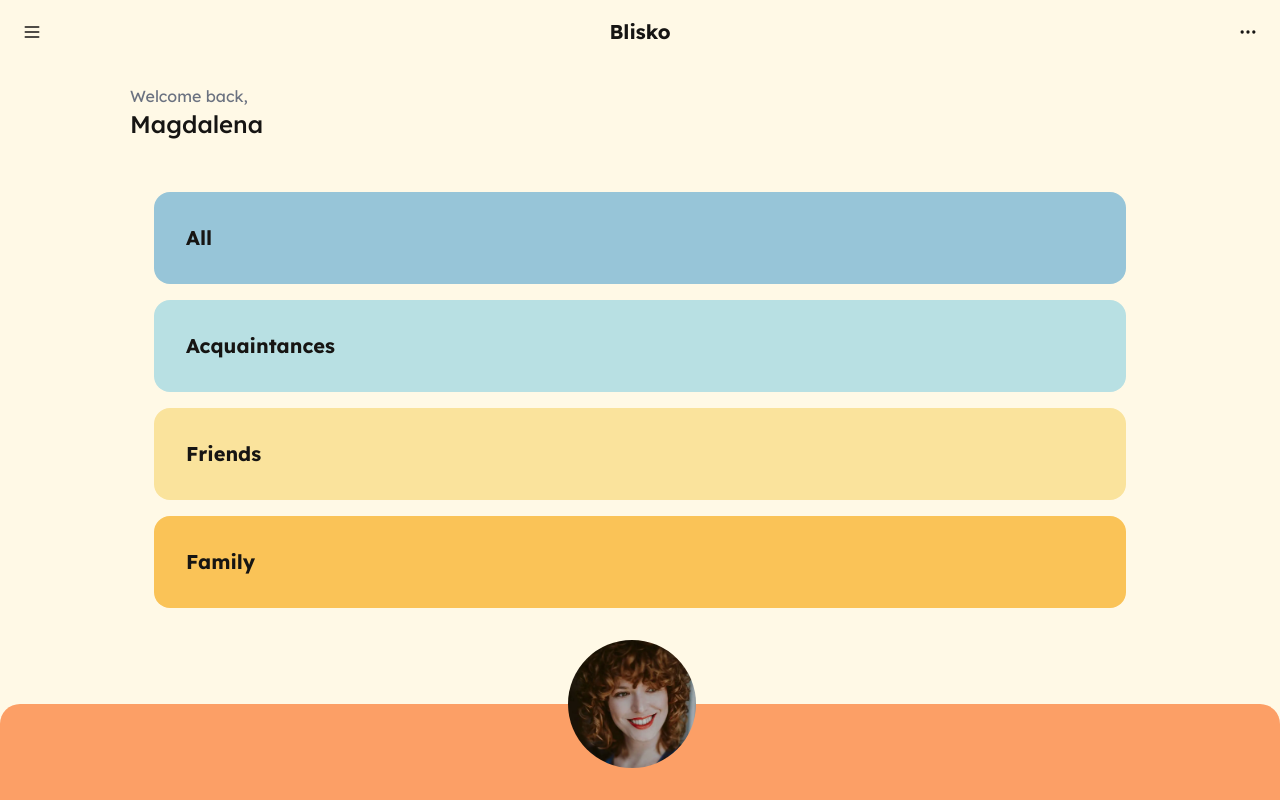
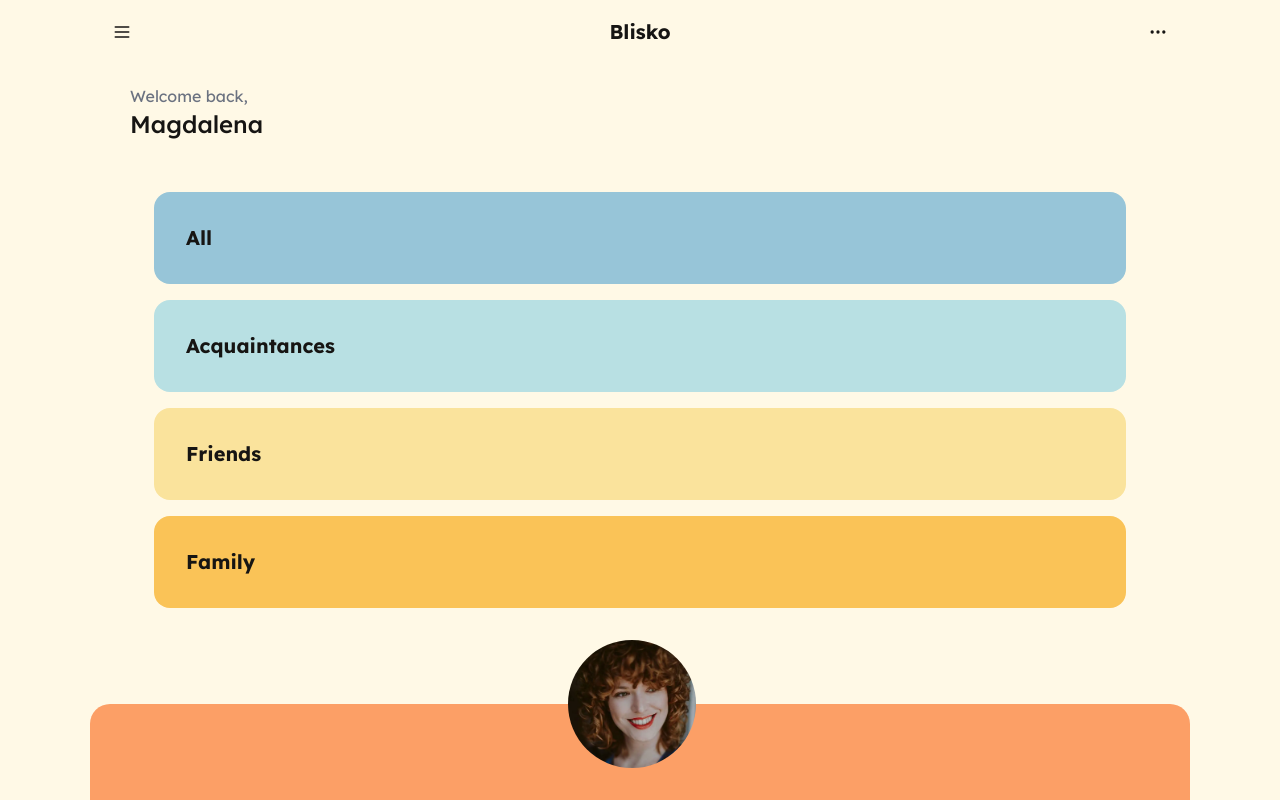
Before and after one commit to magdalena-karpinska/blisko-app, a Next.js app: page / in a window 1280 px wide. Built offline with nearby package versions, Linux system fonts and the light colour scheme.

Commit message:
Adds max width to the Header and Footer

```diff
--- a/src/app/layout.tsx
+++ b/src/app/layout.tsx
@@ -20,7 +20,7 @@ export default function RootLayout({
       <body
         className={`${lexend.className} antialiased min-h-screen flex flex-col`}
       >
-        <main className="flex-1 flex flex-col">
+        <main className="flex-1 flex flex-col items-center">
           <Header />
           <Container>{children}</Container>
           <Footer />
--- a/src/app/ui/footer.tsx
+++ b/src/app/ui/footer.tsx
@@ -2,7 +2,7 @@ import Avatar from "./avatar";
 
 export default function Footer() {
   return (
-    <footer className="footer footer-center p-4 bg-secondary text-primary-content relative rounded-t-[20px]">
+    <footer className="footer footer-center p-4 bg-secondary text-primary-content relative rounded-t-[20px] max-w-[1100px] w-full">
       <div className="absolute left-1/2 transform -translate-x-1/2 -top-16">
         <Avatar size="lg" />
       </div>
--- a/src/app/ui/header.tsx
+++ b/src/app/ui/header.tsx
@@ -4,7 +4,7 @@ import { NavBar } from "./nav-bar";
 
 export function Header() {
   return (
-    <header className="lex flex-col items-left rounded-b-3xl overflow-hidden h-[18vh]">
+    <header className="lex flex-col items-left rounded-b-3xl overflow-hidden h-[18vh] max-w-[1100px] w-full">
       <NavBar />
       <div className="px-10 pt-5 max-w-[1100px] mx-auto w-full">
         <Paragraph text="Welcome back," />
```
